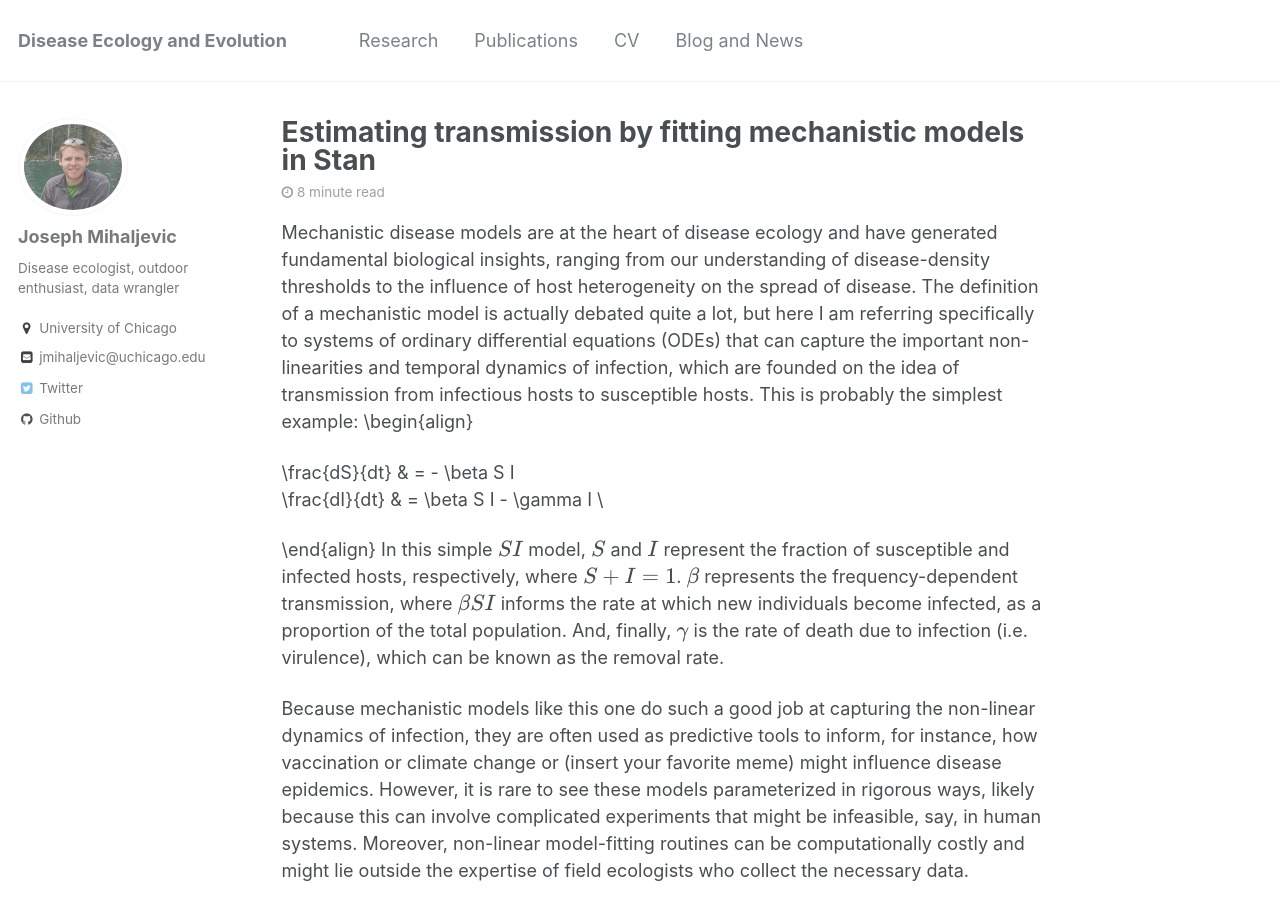
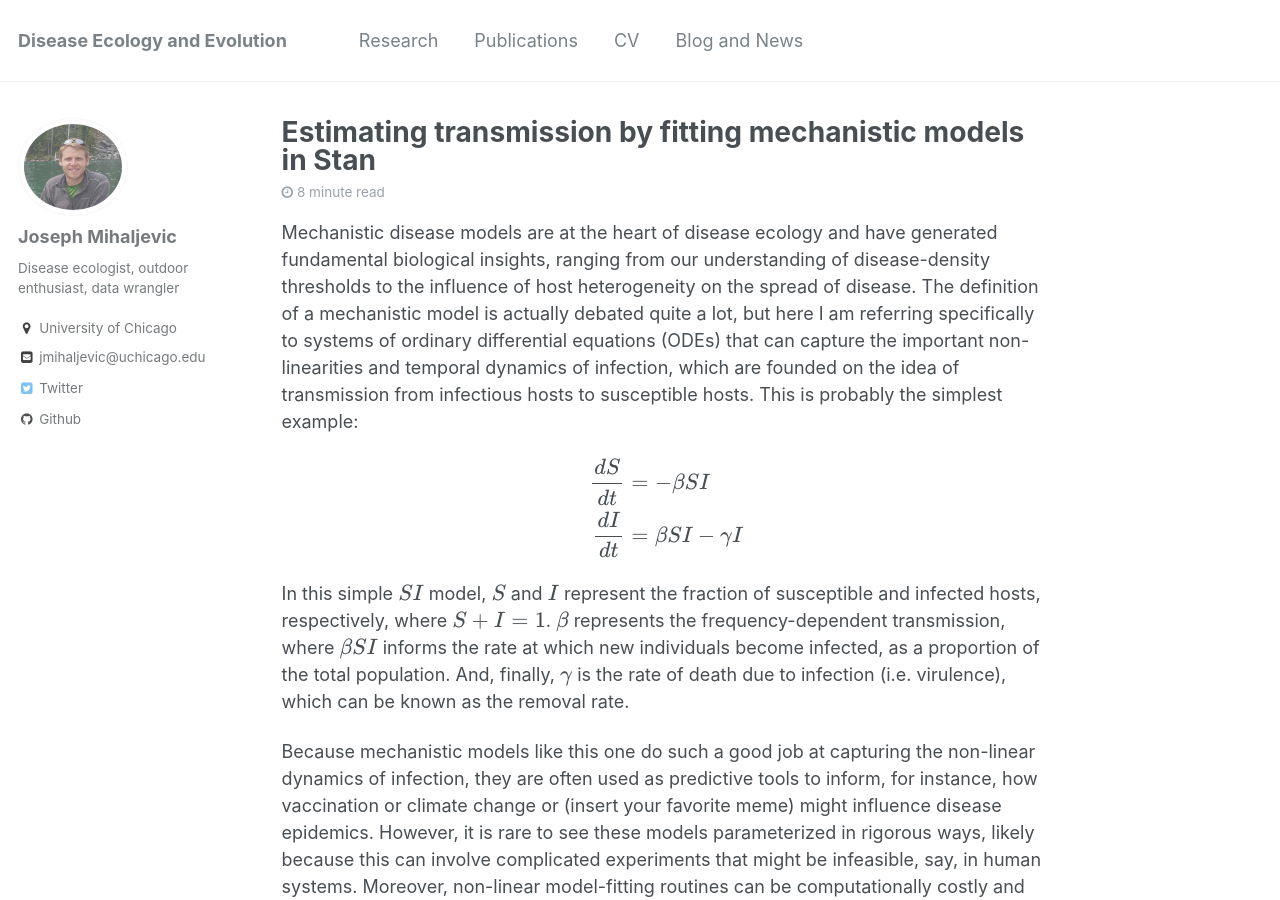
Before and after one commit to jrmihalj/jrmihalj.github.io, a Jekyll site: the page built from _posts/2016-10-27-estimating-transmission-by-fitting-mechanistic-models-in-Stan.md, in a window 1280 px wide and 900 px high. Built offline with Jekyll 4.4.1, drawn with Linux system fonts in a browser that asks for light colours; formulas are drawn with MathJax 3; comment, search, counter and statistics services are not loaded.

Commit message:
equation alignment

```diff
--- a/_posts/2016-10-27-estimating-transmission-by-fitting-mechanistic-models-in-Stan.md
+++ b/_posts/2016-10-27-estimating-transmission-by-fitting-mechanistic-models-in-Stan.md
@@ -4,12 +4,12 @@ output:html_document: default
 ---
 
 Mechanistic disease models are at the heart of disease ecology and have generated fundamental biological insights, ranging from our understanding of disease-density thresholds to the influence of host heterogeneity on the spread of disease. The definition of a mechanistic model is actually debated quite a lot, but here I am referring specifically to systems of ordinary differential equations (ODEs) that can capture the important non-linearities and temporal dynamics of infection, which are founded on the idea of transmission from infectious hosts to susceptible hosts. This is probably the simplest example:
-\begin{align}
 
+$$\begin{align}
 \frac{dS}{dt} & = - \beta S I \\
 \frac{dI}{dt} & = \beta S I - \gamma I \\
+\end{align}$$
 
-\end{align}
 In this simple $SI$ model, $S$ and $I$ represent the fraction of susceptible and infected hosts, respectively, where $S + I = 1$. $\beta$ represents the frequency-dependent transmission, where $\beta S I$ informs the rate at which new individuals become infected, as a proportion of the total population. And, finally, $\gamma$ is the rate of death due to infection (i.e. virulence), which can be known as the removal rate.
 
 Because mechanistic models like this one do such a good job at capturing the non-linear dynamics of infection, they are often used as predictive tools to inform, for instance, how vaccination or climate change or (insert your favorite meme) might influence disease epidemics. However, it is rare to see these models parameterized in rigorous ways, likely because this can involve complicated experiments that might be infeasible, say, in human systems. Moreover, non-linear model-fitting routines can be computationally costly and might lie outside the expertise of field ecologists who collect the necessary data.
```
